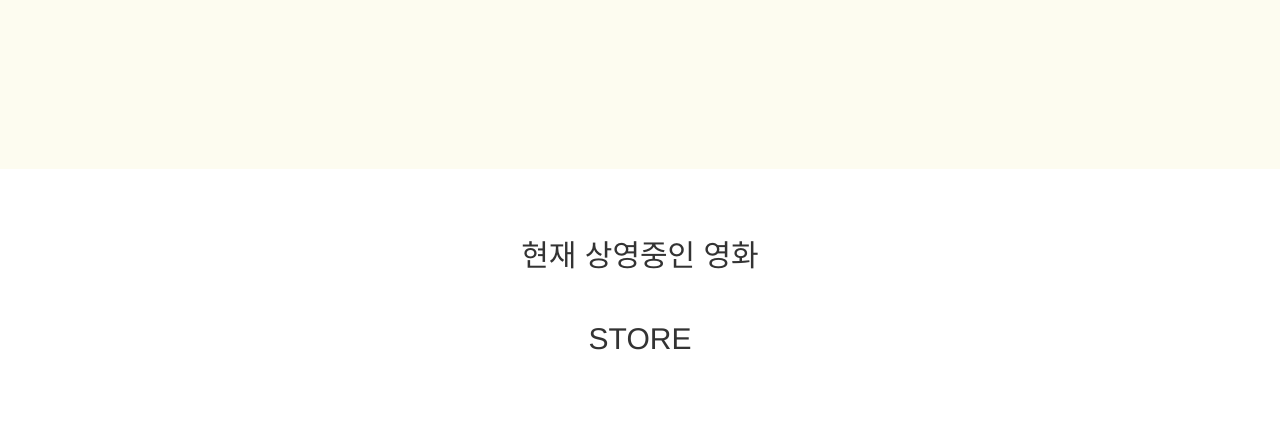
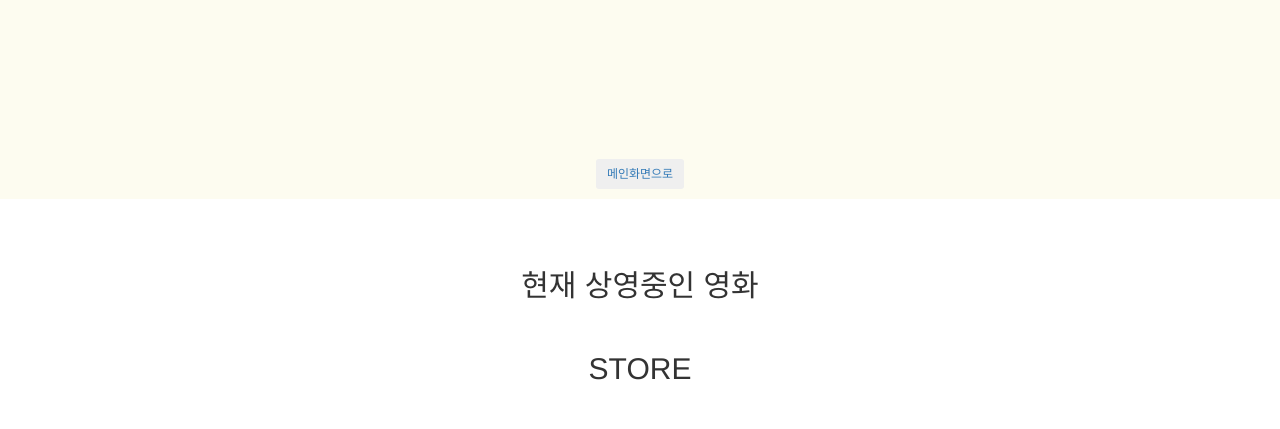
Before and after one commit to wally0813/DataBaseApplication, a PHP site: page /theater.php?idx=1 in a window 1280 px wide. Shown: the top 429 px of the page. Run offline with PHP 8.4, Linux system fonts and the light colour scheme; the visitor is signed in with stand-in values (Sample User, id 1); data that the repository does not hold is empty; some libraries are stand-ins or nearby versions.

Commit message:
added buttons

```diff
--- a/theater.php
+++ b/theater.php
@@ -74,6 +74,9 @@
           <h1 class="jumbotron-heading" style="font-size:50px;"><b><?php echo $row['theater_name']; ?></b></h1>
           <p class="lead text-muted"><?php echo $row['theater_address']; ?> </br></p>
 
+		</div>
+		<div style="padding-top:50px; margin-bottom:-50px">
+		  	<button type="button" class="btn btn-secondary btn-sm"><a href="./index.php">메인화면으로</a></button>
         </div>
       </section>
 	  <?php } ?>
```
